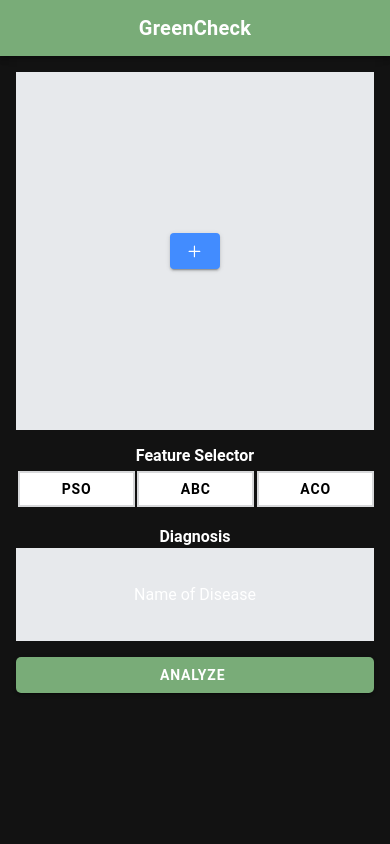
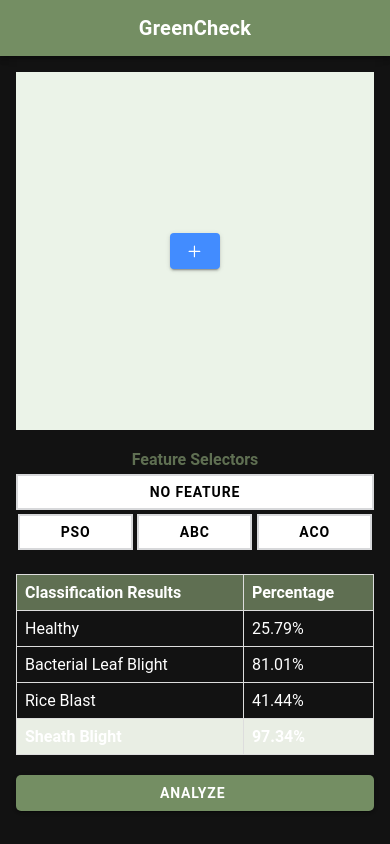
Before and after one commit to Karmotrine/greencheck-fe, a React (Vite) app: page /home in a window 390 px wide. Both pictures are taken after a click on the element "ANALYZE". Built offline with nearby package versions, Linux system fonts and the light colour scheme.

Commit message:
updated styling

```diff
--- a/package.json
+++ b/package.json
@@ -33,6 +33,9 @@
     "react": "^18.2.0",
     "react-cropper": "^2.3.3",
     "react-dom": "^18.2.0",
+    "react-easy-crop": "^5.0.2",
+    "react-image-crop": "^10.1.8",
+    "react-native-image-crop-picker": "^0.40.2",
     "react-router": "^5.3.4",
     "react-router-dom": "^5.3.4",
     "zustand": "^4.4.6"
--- a/src/components/AddFileContainer.css
+++ b/src/components/AddFileContainer.css
@@ -2,7 +2,7 @@
     display: flex;
     align-items: center;
     justify-content: center;
-    background-color: rgb(231, 233, 236);
+    background-color: #EBF3E8;
     width: 50%;
     margin: 0 auto;
     position: relative;
--- a/src/hooks/usePhotoStore.ts
+++ b/src/hooks/usePhotoStore.ts
@@ -4,6 +4,7 @@ import { Filesystem, Directory } from '@capacitor/filesystem';
 import { Preferences } from '@capacitor/preferences';
 import { Capacitor } from '@capacitor/core';
 import { create } from "zustand";
+
 
 const $PHOTO_STORAGE = 'photos';
 
--- a/src/pages/Home.css
+++ b/src/pages/Home.css
@@ -1,14 +1,5 @@
-#analysisResultDiv {
-  display: flex;
-  background-color: rgb(231, 233, 236);
-  width: 50%;
-  height: 93px;
-  justify-content: center;
-  align-items: center;
-}
-
 ion-toolbar {
-  --background: #79AC78;
+  --background: #748E63;
   color: white;
 }
 
@@ -16,32 +7,67 @@ ion-title {
   font-weight: bold;
 }
 
+.ion-table {
+  width: 50%;
+  margin-top: 20px;
+}
+
+.ion-table th {
+  border: 1px solid #ddd;
+  padding: 8px;
+  text-align: left;
+  background-color: #5F6F52;
+  color: white;
+}
+
+.ion-table td {
+  border: 1px solid #ddd;
+  padding: 8px;
+  text-align: left;
+}
+
+.ion-table td.dot {
+  text-align: center;
+}
+
+.highest{
+  background-color: #e9eee4;
+  font-weight: bold;
+}
+
 #analyze {
-  --background: #79AC78;
+  --background: #748E63;
   --border-radius: 5px;
   --padding-end: 20px;
   width: 50%;
-  margin-top: 16px;
   font-weight: bold;
 }
 
+#NoFeature{
+  --border-color: #d7d8da;
+  --color: black;
+  --border-radius: 0;
+  width: 50%;
+  font-weight: bold;
+  --background: #ffff;
+}
 .button-normal {
   --border-color: #d7d8da;
   --color: black;
   --border-radius: 0;
-  margin-right: 0;
   width: 303px;
   font-weight: bold;
   --background: #ffff;
 }
 
 .button-active {
-  border-bottom: 4px solid #79AC78;
+  border-bottom: 4px solid #B99470;
 }
 
 @media (max-width: 767px) {
-  #analysisResultDiv,
+  .ion-table,
   #analyze,
+  #NoFeature,
   .button-normal {
       width: 100%;
   }
--- a/src/pages/Home.tsx
+++ b/src/pages/Home.tsx
@@ -13,10 +13,31 @@ const HomePage: React.FC = () => {
   const [photoToDelete, setPhotoToDelete] = useState<UserPhoto | null>();
   const [featureSelector, setFeatureSelector] = useState<string | null>(null);
   const [isAnalyzing, setIsAnalyzing] = useState<boolean>(false);
+  const [diagnosisResults, setDiagnosisResults] = useState<{ name: string; percentage: number }[]>([]);
 
   const handleFeatureButtonClick = (feature: string) => {
     setFeatureSelector((prevFeature) => (prevFeature === feature ? null : feature));
   };
+
+  const handleAnalyzeClick = () => {
+    // analysis
+    const diagnosisres= [
+      { name: 'Healthy', percentage: Math.random() * 100 },
+      { name: 'Bacterial Leaf Blight', percentage: Math.random() * 100 },
+      { name: 'Rice Blast', percentage: Math.random() * 100 },
+      { name: 'Sheath Blight', percentage: Math.random() * 100 },
+    ];
+    setDiagnosisResults(diagnosisres);
+
+    //during the analysis process.
+    setIsAnalyzing(true);
+
+    setTimeout(() => {
+      //when analysis is complete.
+      setIsAnalyzing(false);
+    }, 2000);
+  };
+
 
   return (
     <IonPage>
@@ -32,9 +53,18 @@ const HomePage: React.FC = () => {
         ) : (
           <AddFileContainer />
         )}
-        <p style={{ display: 'flex', justifyContent: 'center', fontWeight: 'bold', marginBottom: '2px' }}>
-          Feature Selector
+        <p style={{ display: 'flex', justifyContent: 'center', fontWeight: 'bold', margin: '20px 0 5px 0', color:'#5F6F52' }}>
+          Feature Selectors
         </p>
+        <IonButton
+            id="NoFeature"
+            style={{ display: 'flex', margin: '0 auto 0' }}
+            onClick={() => handleFeatureButtonClick('NoFeature')}
+            fill={featureSelector === 'NoFeature' ? 'solid' : 'outline'}
+            className={`button-normal ${featureSelector === 'NoFeature' ? 'button-active' : ''}`}
+          >
+            No Feature
+          </IonButton>
         <div style={{ display: 'flex', justifyContent: 'center' }}>
           <IonButton
             id="buttons"
@@ -61,17 +91,39 @@ const HomePage: React.FC = () => {
             ACO
           </IonButton>
         </div>
-        <p style={{ display: 'flex', justifyContent: 'center', fontWeight: 'bold', marginBottom: '2px' }}>Diagnosis</p>
-        <div style={{ display: 'flex', justifyContent: 'center' }}>
-          <div id="analysisResultDiv">
-            {isAnalyzing ? <IonSpinner name="dots" /> : <span>Name of Disease</span>}
-          </div>
+
+      <div style={{ display: 'flex', justifyContent: 'center' }}>
+        <table className="ion-table">
+          <thead>
+            <tr>
+              <th>Classification Results</th>
+              <th>Percentage</th>
+            </tr>
+          </thead>
+          <tbody>
+            {isAnalyzing ? (
+              <tr>
+                <td colSpan={2} className='dot' >
+                  <IonSpinner name="dots" />
+                </td>
+              </tr>
+            ) : (
+              diagnosisResults.map((result, index) => (
+                <tr key={index} className={result.percentage === Math.max(...diagnosisResults.map(item => item.percentage)) ? 'highest' : ''}>
+                  <td>{result.name}</td>
+                  <td>{result.percentage.toFixed(2)}%</td>
+                </tr>
+              ))
+            )}
+          </tbody>
+        </table>
         </div>
 
         <IonButton
           id="analyze"
-          style={{ display: 'flex', margin: '16px auto 0' }}
+          style={{ display: 'flex', margin: '20px auto 0' }}
           disabled={isAnalyzing}
+          onClick={handleAnalyzeClick}
         >
           Analyze
         </IonButton>
```
Also changed, not shown: 1 other file (tests, documents, lock files or other folders).
